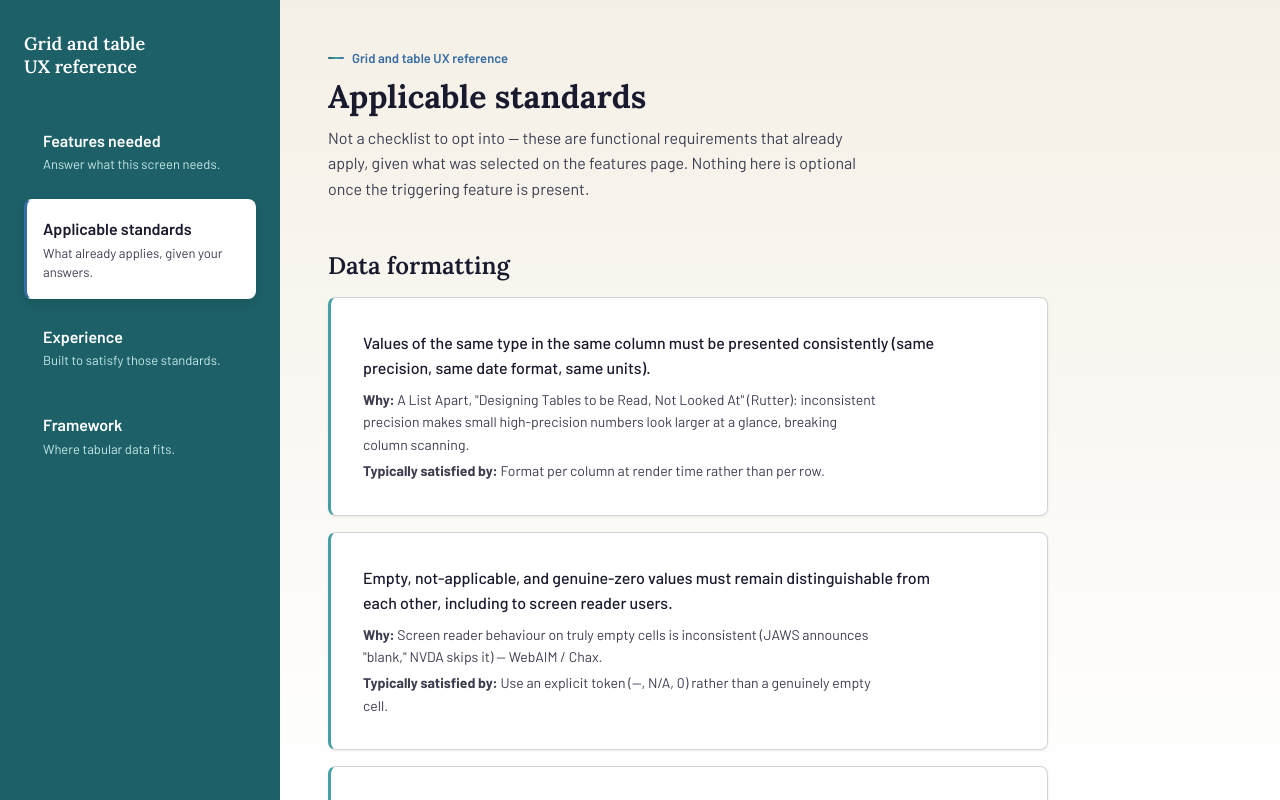
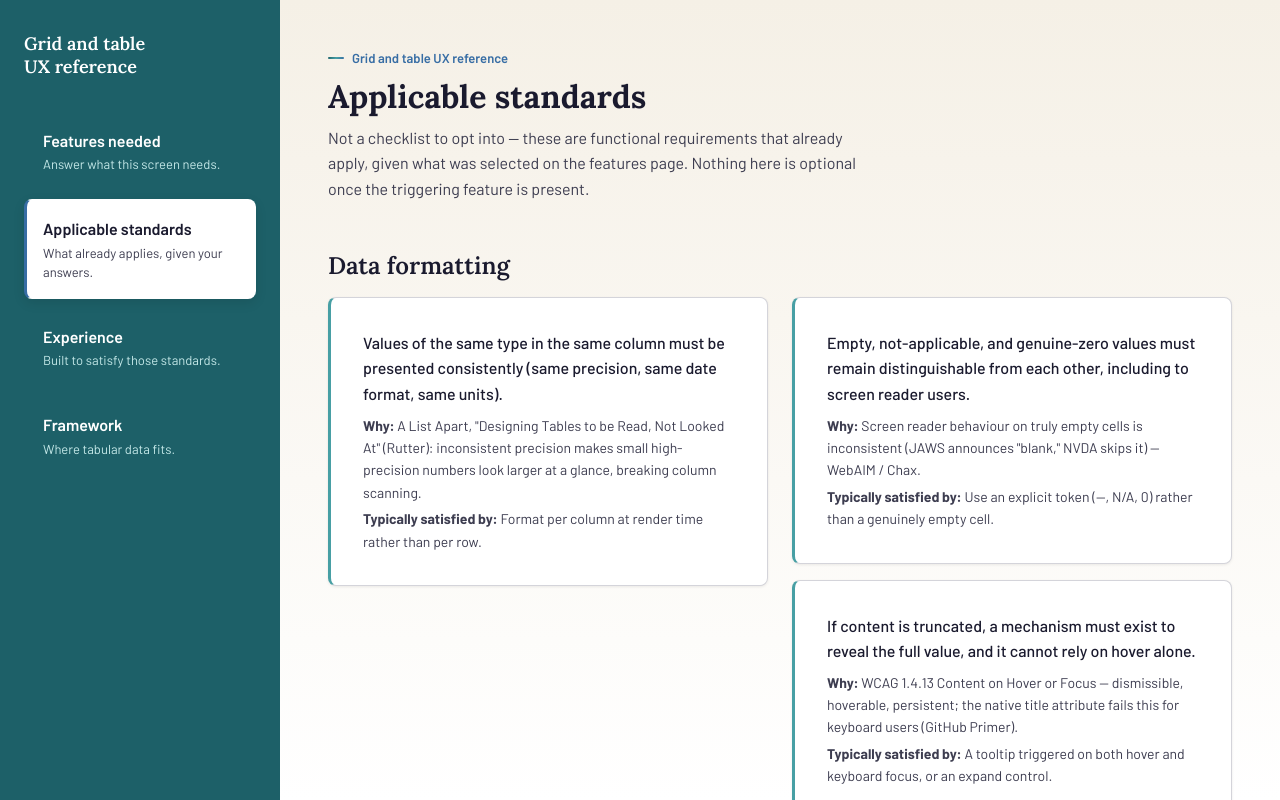
Before and after one commit to puneetsyaloutlook/grabledesigner, a React (Vite) app: page /standards in a window 1280 px wide. Shown: the top 800 px of the page. Built offline with nearby package versions, Linux system fonts and the light colour scheme.

Commit message:
Add files via upload

```diff
--- a/src/styles/global.css
+++ b/src/styles/global.css
@@ -151,10 +151,13 @@ a {
 }
 
 .reading-list {
-  display: flex;
-  flex-direction: column;
-  gap: var(--space-md);
-  max-width: 720px;
+  column-width: 360px;
+  column-gap: var(--space-lg);
+}
+
+.reading-list .card {
+  break-inside: avoid;
+  margin-bottom: var(--space-md);
 }
 
 .eyebrow {
```
